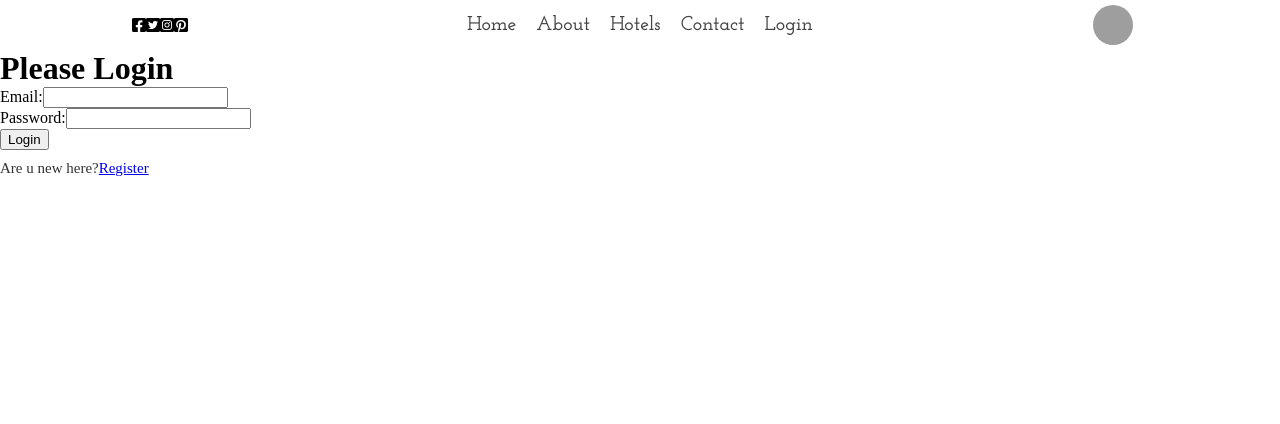
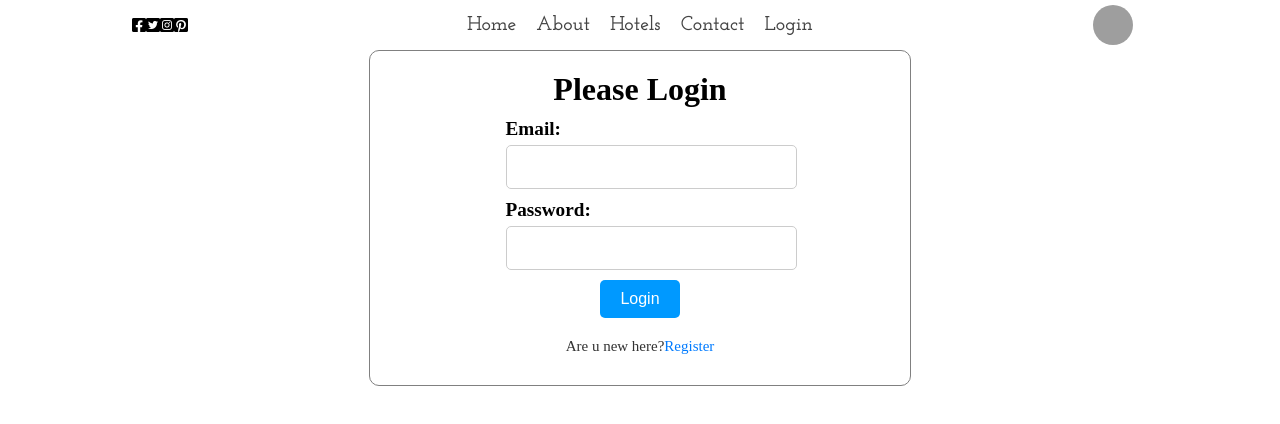
Before and after one commit to jhimi01/React-blog-application, a React (Create React App) app: page /login in a window 1280 px wide. Shown: the top 424 px of the page. Built offline with nearby package versions, Linux system fonts and the light colour scheme; no server answers; grey boxes are pictures that could not be loaded.

Commit message:
login page

```diff
--- a/src/Header/Header.jsx
+++ b/src/Header/Header.jsx
@@ -20,7 +20,7 @@ const Header = () => {
       <div className="overlay">
         <div className="leftside">
           <span className="headerTitlesm">Love & Care</span>
-          <p>with</p>
+          <p style={{color: '#ffffffbb'}}>with</p>
           <span className="headerTitlelg">Bangladesh</span>
         </div>
 
--- a/src/index.js
+++ b/src/index.js
@@ -15,6 +15,7 @@ import LoginLayout from './layout/LoginLayout';
 import Login from './pages/Login/Login';
 import RegistrationForm from './pages/RegistrationForm/RegistrationForm';
 import PrivateRoutes from './routes/PrivateRoutes';
+import Contact from './pages/Contact/Contact';
 
 const router = createBrowserRouter([
 {
@@ -54,6 +55,9 @@ const router = createBrowserRouter([
         path: '/hotels',
         element: <PrivateRoutes><Hotels></Hotels></PrivateRoutes>,
         loader: (() => fetch('/hotels.json'))
+      },{
+        path :'/contact',
+        element : <Contact></Contact>
       }
     ]
   },
--- /dev/null
+++ b/src/pages/Contact/Contact.css
@@ -0,0 +1,59 @@
+.contact-container {
+    display: flex;
+    flex-direction: column;
+    align-items: center;
+    margin: 50px;
+  }
+
+  .contact-container h2 {
+    margin-bottom: 20px;
+  }
+
+  form {
+    display: flex;
+    flex-direction: column;
+    align-items: center;
+    width: 50%;
+    border: 1px solid gray;
+    padding: 20px;
+  }
+
+  .form-group {
+    display: flex;
+    flex-direction: column;
+    margin-bottom: 20px;
+  }
+
+  .form-group label {
+    font-weight: bold;
+    margin-bottom: 5px;
+  }
+
+  .form-group input,
+  .form-group textarea {
+    padding: 10px;
+    border: 1px solid gray;
+    border-radius: 5px;
+    font-size: 16px;
+  }
+
+  .form-group input:focus,
+  .form-group textarea:focus {
+    outline: none;
+    border-color: #0099ff;
+  }
+
+  button[type='submit'] {
+    background-color: #0099ff;
+    color: white;
+    border: none;
+    border-radius: 5px;
+    padding: 10px 20px;
+    font-size: 16px;
+    cursor: pointer;
+    transition: background-color 0.2s ease-in-out;
+  }
+
+  button[type='submit']:hover {
+    background-color: #0066cc;
+  }
--- /dev/null
+++ b/src/pages/Contact/Contact.jsx
@@ -0,0 +1,28 @@
+import React from 'react';
+import './Contact.css'
+
+
+const Contact = () => {
+    return (
+        <div className="contact-container">
+      <h2>Contact Us</h2>
+      <form>
+        <div className="form-group">
+          <label htmlFor="name">Name</label>
+          <input type="text" id="name" name="name" placeholder="Enter your name" required />
+        </div>
+        <div className="form-group">
+          <label htmlFor="email">Email</label>
+          <input type="email" id="email" name="email" placeholder="Enter your email" required />
+        </div>
+        <div className="form-group">
+          <label htmlFor="message">Message</label>
+          <textarea id="message" name="message" rows="5" placeholder="Enter your message" required></textarea>
+        </div>
+        <button type="submit">Send Message</button>
+      </form>
+    </div>
+    );
+};
+
+export default Contact;
--- /dev/null
+++ b/src/pages/Login/Login.css
@@ -0,0 +1,63 @@
+form {
+    max-width: 500px;
+    margin: 0 auto;
+    display: flex;
+    flex-direction: column;
+    justify-content: center;
+    align-items: center;
+    padding: 20px;
+    border: 1px solid #ccc;
+    border-radius: 10px;
+  }
+
+  .login-head {
+    margin-top: 0;
+  }
+
+  .containerLogin {
+    margin: 10px 0;
+  }
+
+  label {
+    display: block;
+    font-size: 1.2rem;
+    font-weight: bold;
+  }
+
+  input[type="email"],
+  input[type="password"] {
+    width: 100%;
+    padding: 10px;
+    border: 1px solid #ccc;
+    border-radius: 5px;
+    font-size: 1.2rem;
+    margin-top: 5px;
+  }
+
+  button[type="submit"] {
+    background-color: #007bff;
+    color: #fff;
+    border: none;
+    border-radius: 5px;
+    padding: 10px 20px;
+    font-size: 1.2rem;
+    cursor: pointer;
+    margin-top: 10px;
+  }
+
+  button[type="submit"]:hover {
+    background-color: #0062cc;
+  }
+
+  p {
+    margin-top: 20px;
+  }
+
+  a {
+    color: #007bff;
+    text-decoration: none;
+  }
+
+  a:hover {
+    text-decoration: underline;
+  }
--- a/src/pages/Login/Login.jsx
+++ b/src/pages/Login/Login.jsx
@@ -1,6 +1,7 @@
 import React, { useContext, useState } from 'react';
 import { Link, useLocation, useNavigate } from 'react-router-dom';
 import { AuthContext } from '../../provider/AuthProvider';
+import './Login.css'
 
 
 const Login = ()=> {
@@ -31,8 +32,8 @@ const Login = ()=> {
 
   return (
     <form onSubmit={handleSubmit}>
-    <h1>Please Login</h1>
-      <div>
+    <h1 className='login-head'>Please Login</h1>
+      <div className='containerLogin'>
         <label htmlFor="email">Email:</label>
         <input type="email" id="email" value={email} onChange={(e) => setEmail(e.target.value)} required />
       </div>
```
